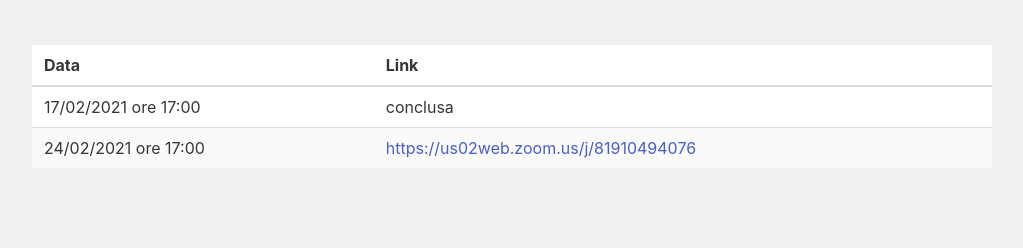
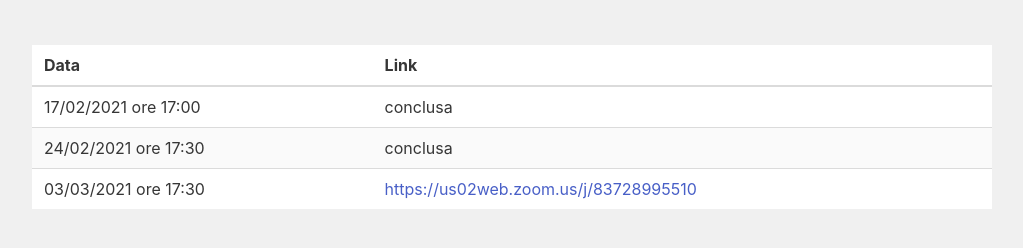
Before and after one commit to alkaest2002/intervento.lombardia, a plain HTML site: page focus.group.calendar.html in a window 1280 px wide. Shown: the part 134-382 px from the top of the page, without its empty margins (128-1151 px from the left). Drawn offline with nearby package versions, Linux system fonts and the light colour scheme.

Commit message:
update focus group

```diff
--- a/focus.group.calendar.html
+++ b/focus.group.calendar.html
@@ -40,8 +40,11 @@
                <td>17/02/2021 ore 17:00</td><td>conclusa</td>
              </tr>
              <tr>
-              <td>24/02/2021 ore 17:00</td><td><a href="https://us02web.zoom.us/j/81910494076">https://us02web.zoom.us/j/81910494076</a></td>
-            </tr>
+                <td>24/02/2021 ore 17:30</td><td>conclusa</td>
+              </tr>
+              <tr>
+                <td>03/03/2021 ore 17:30</td><td><a href="https://us02web.zoom.us/j/83728995510">https://us02web.zoom.us/j/83728995510</a></td>
+              </tr>
            </tbody>
          </table>
         </div>
```
